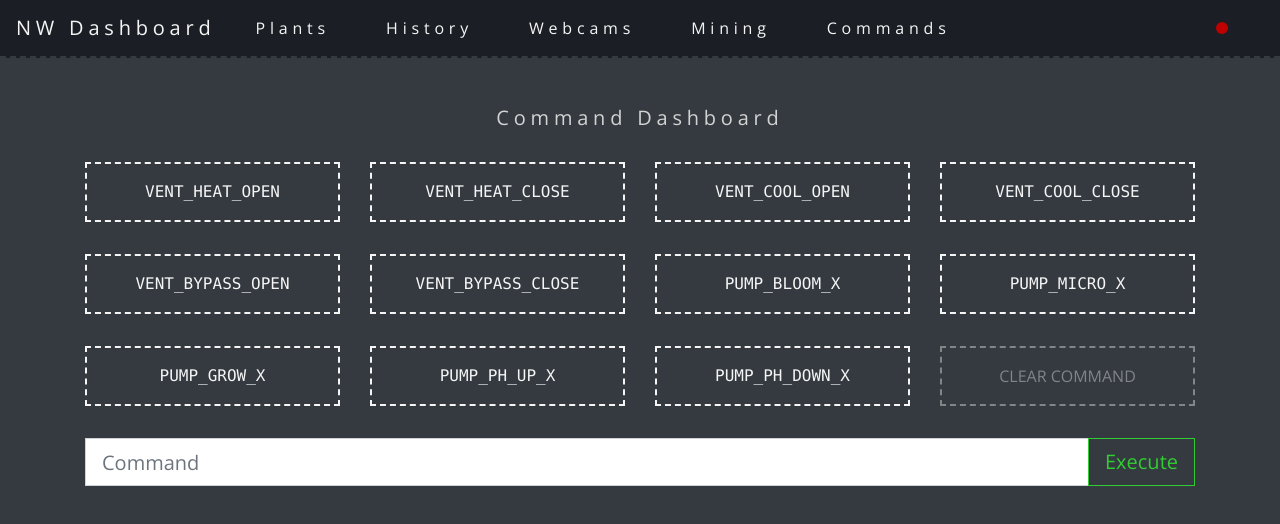
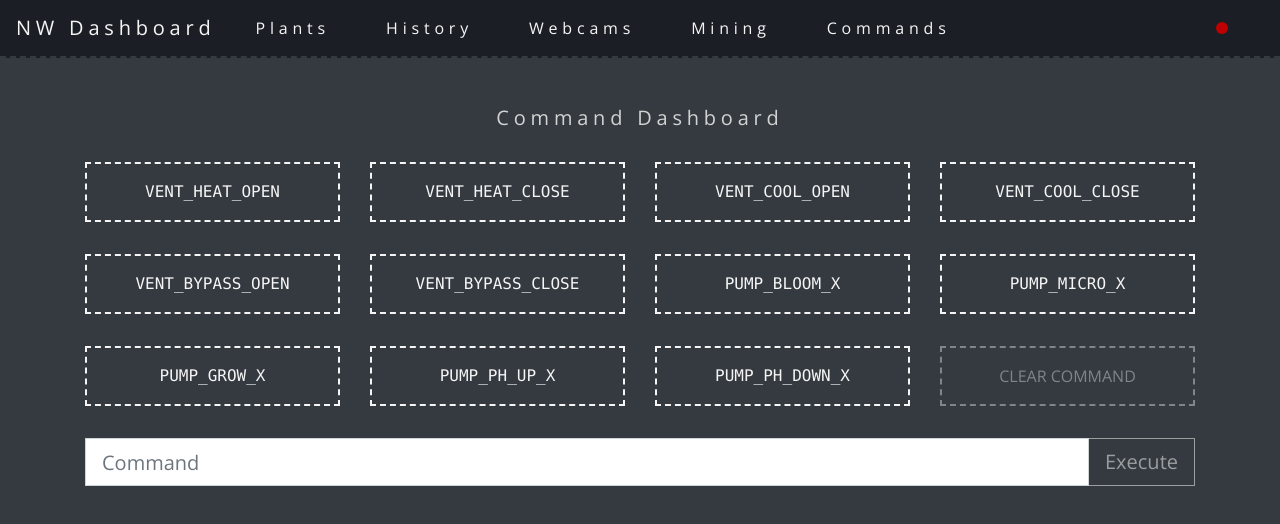
Before and after one commit to nicolaseckhart/nw-dashboard, a React (Create React App) app: page /commands in a window 1280 px wide. Shown: the top 524 px of the page. Built offline with nearby package versions, Linux system fonts and the light colour scheme; no server answers; some icons are missing.

Commit message:
Fix command emitting and add toasts

```diff
--- a/package.json
+++ b/package.json
@@ -16,6 +16,7 @@
     "react-redux": "^7.2.0",
     "react-router-dom": "^5.1.2",
     "react-scripts": "^3.4.1",
+    "react-toastify": "^6.0.4",
     "socket.io-client": "^2.3.0",
     "ts-loader": "^6.2.2",
     "typescript": "^3.8.3"
--- a/src/App.tsx
+++ b/src/App.tsx
@@ -20,6 +20,8 @@ import EventLogData from './models/EventLogData';
 import * as UiHelper from './shared/ui-helper';
 import { CommandComponent } from './components/CommandComponent/CommandComponent';
 import ThemeManager from './models/ThemeManager';
+import { ToastContainer, toast } from 'react-toastify';
+import 'react-toastify/dist/ReactToastify.css';
 
 interface State {
   sensorData: SensorData;
@@ -110,7 +112,11 @@ export class App extends React.Component<{}, State> {
   };
 
   executeCommand = (command: string) => {
-    this.socket.emit('nwmon-com', command);
+    this.socket.emit('nwmon-com', JSON.stringify({
+      type: command,
+      description: 'Manually triggered command by web user',
+    }));
+    toast.success('Command executed!', { position: 'bottom-center' });
   };
 
   handleServiceListOpen = () => this.setState({ isServiceListOpen: true });
@@ -217,6 +223,7 @@ export class App extends React.Component<{}, State> {
             <Route path="*" component={NotFound} />
           </Switch>
         </Container>
+        <ToastContainer />
       </div>
     </Router>
   );
--- a/src/components/CommandComponent/CommandComponent.tsx
+++ b/src/components/CommandComponent/CommandComponent.tsx
@@ -28,6 +28,7 @@ export class CommandComponent extends React.Component<Props, State> {
   executeCommand = () => {
     if (this.state.command.length === 0) return;
     this.props.commandFn(this.state.command);
+    this.setState({ command: '' });
   };
 
   render = () => (
@@ -35,8 +36,8 @@ export class CommandComponent extends React.Component<Props, State> {
       <h1 className="display-4">Command Dashboard</h1>
 
       <Row className="my-3">
-        {commandPresets.map((command: string) => (
-          <Col md={{ span: 3 }}>
+        {commandPresets.map((command: string, index: number) => (
+          <Col md={{ span: 3 }} key={index}>
             <div className="command-preset" onClick={() => this.setCommand(command)}>{command}</div>
           </Col>
         ))}
@@ -55,7 +56,13 @@ export class CommandComponent extends React.Component<Props, State> {
           onChange={this.handleInputChange}
         />
         <InputGroup.Append>
-          <Button variant="outline-secondary" onClick={this.executeCommand}>Execute</Button>
+          <Button
+            variant="outline-secondary"
+            onClick={this.executeCommand}
+            disabled={this.state.command.length === 0}
+          >
+            Execute
+          </Button>
         </InputGroup.Append>
       </InputGroup>
     </div>
--- a/src/themes/dark.scss
+++ b/src/themes/dark.scss
@@ -406,8 +406,14 @@
       color: $lightgreen;
       border-color: $lightgreen;
 
-      &:hover {
+      &:not([disabled]):hover {
         background-color: rgba($lightgreen, .2);
+      }
+
+      &:disabled {
+        color: $lightgray;
+        border-color: $lightgray;
+        cursor: not-allowed;
       }
     }
   }
--- a/src/themes/material-dark.scss
+++ b/src/themes/material-dark.scss
@@ -418,8 +418,14 @@
       color: $lightgreen;
       border-color: $lightgreen;
 
-      &:hover {
+      &:not([disabled]):hover {
         background-color: rgba($lightgreen, .2);
+      }
+
+      &:disabled {
+        color: $lightgray;
+        border-color: $lightgray;
+        cursor: not-allowed;
       }
     }
   }
```
Also changed, not shown: 1 other file (tests, documents, lock files or other folders).
